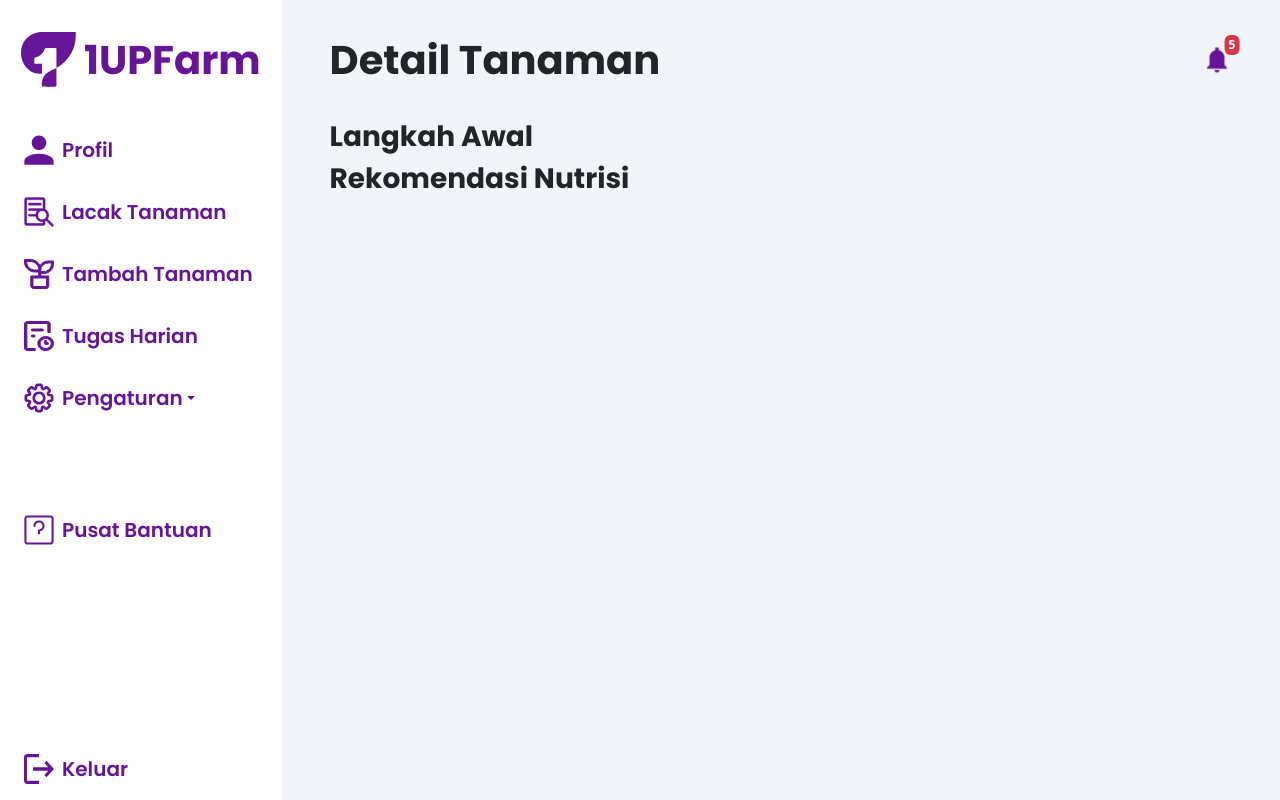
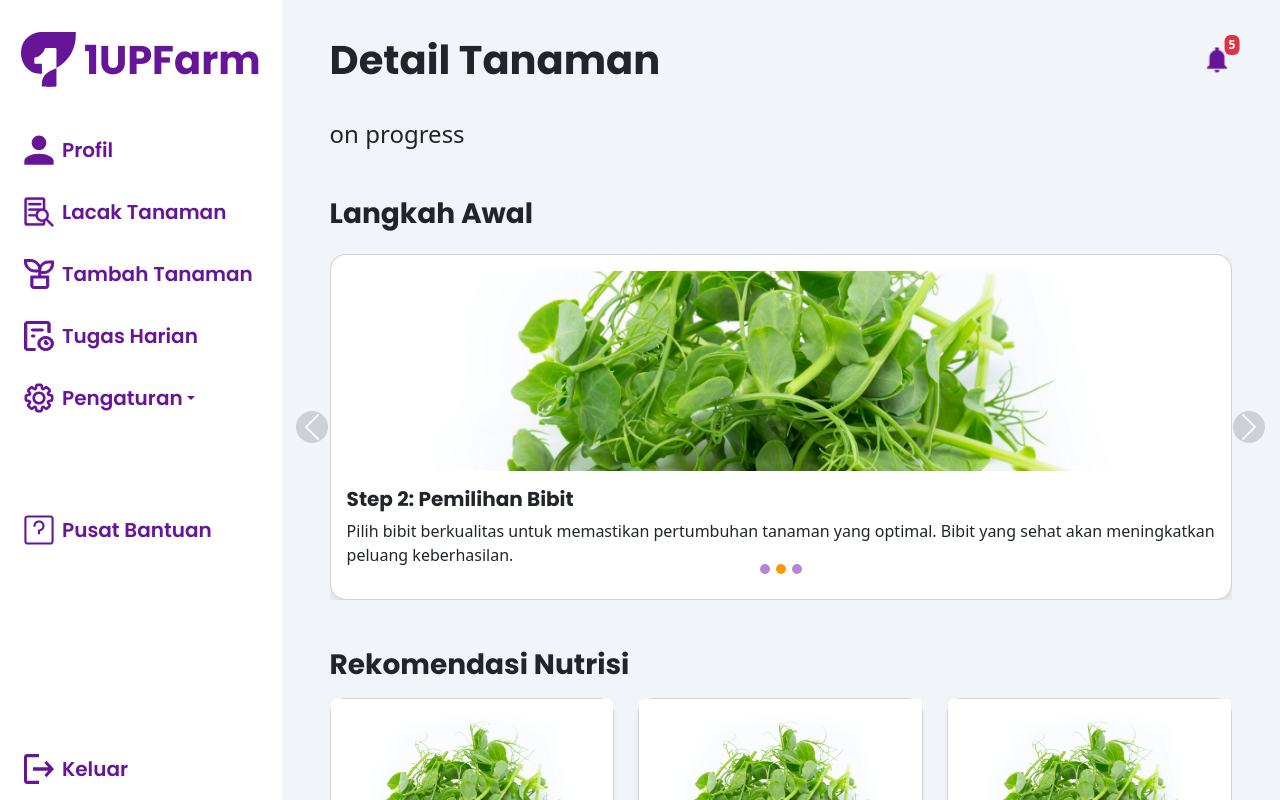
Before and after one commit to mesakhlolo/1UpFarm, a React (Vite) app: page /track-plant/detail/1 in a window 1280 px wide. Built offline with nearby package versions, Linux system fonts and the light colour scheme.

Commit message:
membuat ui DetailPlant pages

```diff
--- /dev/null
+++ b/src/assets/styles/css/detail-plant.css
@@ -0,0 +1,49 @@
+/* Styling untuk card agar lebih konsisten */
+.card {
+  border-radius: 16px;
+  box-shadow: 0 8px 16px rgba(0, 0, 0, 0.1);
+  background-color: #fff;
+  transition: transform 0.3s ease-in-out;
+}
+
+/* Styling untuk gambar di carousel */
+.carousel-img {
+  height: 200px; /* Sesuaikan tinggi sesuai kebutuhan */
+  width: 100%;
+  object-fit: cover;
+  border-radius: 12px;
+  transition: opacity 0.5s ease-in-out; /* Transisi lebih lembut */
+}
+
+/* Styling arrow navigasi */
+.carousel-control-prev,
+.carousel-control-next {
+  width: 5%;
+}
+
+.carousel-control-prev-icon,
+.carousel-control-next-icon {
+  background-color: rgba(0, 0, 0, 0.3);
+  border-radius: 50%;
+  padding: 10px;
+}
+
+.carousel-control-prev {
+  left: -2.5rem;
+}
+
+.carousel-control-next {
+  right: -2.5rem;
+}
+
+/* Styling untuk indikator */
+.carousel-indicators [data-bs-target] {
+  background-color: #6a0dad;
+  width: 10px;
+  height: 10px;
+  border-radius: 50%;
+}
+
+.carousel-indicators .active {
+  background-color: #ff9800;
+}
--- a/src/pages/DetailPlant.jsx
+++ b/src/pages/DetailPlant.jsx
@@ -1,8 +1,34 @@
+import { Carousel, Card } from "react-bootstrap";
 import Notif from "../components/Notif";
+import step1Image from "../assets/images/detail-plant-images/step1.jpg";
+import "../assets/styles/css/detail-plant.css";
 
 const DetailPlant = () => {
+  // Data dummy rekomendasi nutrisi
+  const rekomendasiNutrisi = [
+    {
+      title: "Pupuk campuran",
+      description: "Campuran kompos dari bahan organik",
+      image: step1Image,
+    },
+    {
+      title: "Pupuk organik",
+      description: "Pupuk yang dibuat dari bahan alami",
+      image: step1Image,
+    },
+    {
+      title: "Pupuk cair",
+      description: "Pupuk cair untuk pertumbuhan tanaman",
+      image: step1Image,
+    },
+    {
+      title: "Pupuk hijau",
+      description: "Pupuk dari tanaman hijau",
+      image: step1Image,
+    },
+  ];
+
   return (
-    // pembungkus utama
     <main
       className="flex-column align-items-start justify-content-start grayBg"
       style={{
@@ -20,15 +46,110 @@ const DetailPlant = () => {
         <h1 className="fontPoppins fw-bold mb-0">Detail Tanaman</h1>
         <Notif />
       </div>
+
       <div className="mb-5 mx-5">
-        {/* container box detail tanaman */}
-        {/* langkah awal */}
+        {/* section detail tanaman */}
         <div>
-          <h3 className="fontPoppins fw-bold">Langkah Awal</h3>
+          <h4>on progress</h4>
         </div>
-        {/* rekomendasi nutrisi */}
-        <div>
+
+        {/* Langkah Awal */}
+        <div className="mt-5">
+          <h3 className="fontPoppins fw-bold mb-4">Langkah Awal</h3>
+          <Carousel indicators={true} interval={3000} controls={true}>
+            {/* Slide 1 */}
+            <Carousel.Item>
+              <div className="card p-3">
+                <img
+                  src={step1Image}
+                  className="carousel-img img-fluid rounded"
+                  alt="Step 1"
+                />
+                <h5 className="fontPoppins fw-bold mt-3">
+                  Step 1: Persiapan Pot Tanam
+                </h5>
+                <p>
+                  Gunakan pot dengan diameter minimal 20-30 cm dan kedalaman
+                  sekitar 15-20 cm. Pastikan pot memiliki lubang drainase di
+                  bagian bawah untuk menghindari air tergenang.
+                </p>
+              </div>
+            </Carousel.Item>
+
+            {/* Slide 2 */}
+            <Carousel.Item>
+              <div className="card p-3">
+                <img
+                  src={step1Image}
+                  className="carousel-img img-fluid rounded"
+                  alt="Step 2"
+                />
+                <h5 className="fontPoppins fw-bold mt-3">
+                  Step 2: Pemilihan Bibit
+                </h5>
+                <p>
+                  Pilih bibit berkualitas untuk memastikan pertumbuhan tanaman
+                  yang optimal. Bibit yang sehat akan meningkatkan peluang
+                  keberhasilan.
+                </p>
+              </div>
+            </Carousel.Item>
+
+            {/* Slide 3 */}
+            <Carousel.Item>
+              <div className="card p-3">
+                <img
+                  src={step1Image}
+                  className="carousel-img img-fluid rounded"
+                  alt="Step 3"
+                />
+                <h5 className="fontPoppins fw-bold mt-3">Step 3: Penanaman</h5>
+                <p>
+                  Tanam bibit pada media tanam yang telah dipersiapkan, lalu
+                  siram secara merata untuk menjaga kelembaban tanah.
+                </p>
+              </div>
+            </Carousel.Item>
+          </Carousel>
+        </div>
+
+        {/* Rekomendasi Nutrisi */}
+        <div className="mt-5">
           <h3 className="fontPoppins fw-bold">Rekomendasi Nutrisi</h3>
+          <Carousel
+            indicators={false}
+            interval={null}
+            prevLabel=""
+            nextLabel=""
+            className="mt-3"
+          >
+            {/* Membagi item menjadi beberapa slide */}
+            {rekomendasiNutrisi.map((item, index) => (
+              <Carousel.Item key={index}>
+                <div className="d-flex justify-content-start gap-4">
+                  {rekomendasiNutrisi
+                    .slice(index, index + 3)
+                    .map((nutrisi, idx) => (
+                      <Card
+                        key={idx}
+                        style={{ width: "18rem" }}
+                        className="shadow-sm"
+                      >
+                        <Card.Img
+                          variant="top"
+                          src={nutrisi.image}
+                          alt={nutrisi.title}
+                        />
+                        <Card.Body>
+                          <Card.Title>{nutrisi.title}</Card.Title>
+                          <Card.Text>{nutrisi.description}</Card.Text>
+                        </Card.Body>
+                      </Card>
+                    ))}
+                </div>
+              </Carousel.Item>
+            ))}
+          </Carousel>
         </div>
       </div>
     </main>
```
Also changed, not shown: src/assets/images/detail-plant-images/step1.jpg (added).
